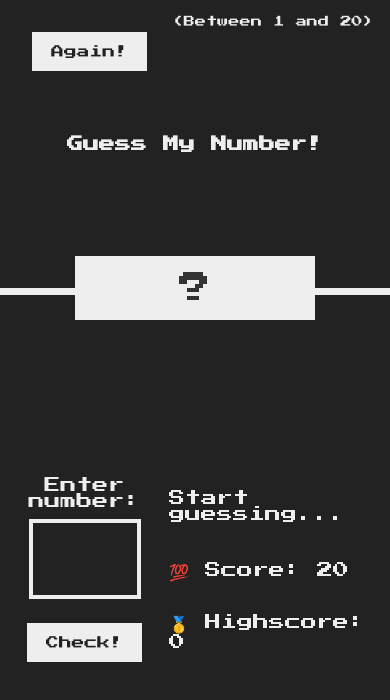
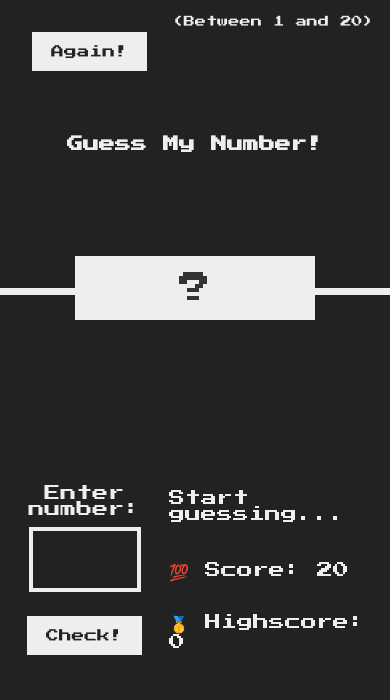
Before and after one commit to nikolamihailov/The-complete-JavaScript-course---Udemy, a plain HTML site: page 4. Guess the number - Project/index.html in a window 390 px wide. Drawn offline with Linux system fonts and the light colour scheme.

Commit message:
padding for mobile devices fix

```diff
--- a/4. Guess the number - Project/styles.css
+++ b/4. Guess the number - Project/styles.css
@@ -167,7 +167,7 @@ label {
   }
   .guess {
     font-size: 2rem;
-    padding: 1.25rem;
+    padding: 0.8rem;
     width: 7rem;
     margin-bottom: 1.5rem;
   }
```
